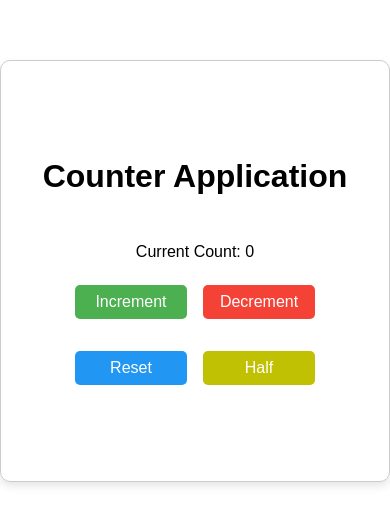
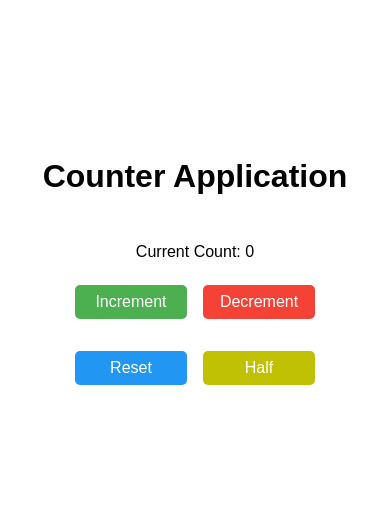
Before and after one commit to ampomahmichael321/counter-app, a React (Vite) app: page / in a window 390 px wide. Shown: the part 151-676 px from the top of the page. Built offline with nearby package versions, Linux system fonts and the light colour scheme.

Commit message:
Remove border and box-shadow from main content

```diff
--- a/src/App.css
+++ b/src/App.css
@@ -26,4 +26,8 @@
   .App{
     background-color: white;
   }
+  .main-content{
+    border:none;
+    box-shadow:none;
+  }
 }
```
